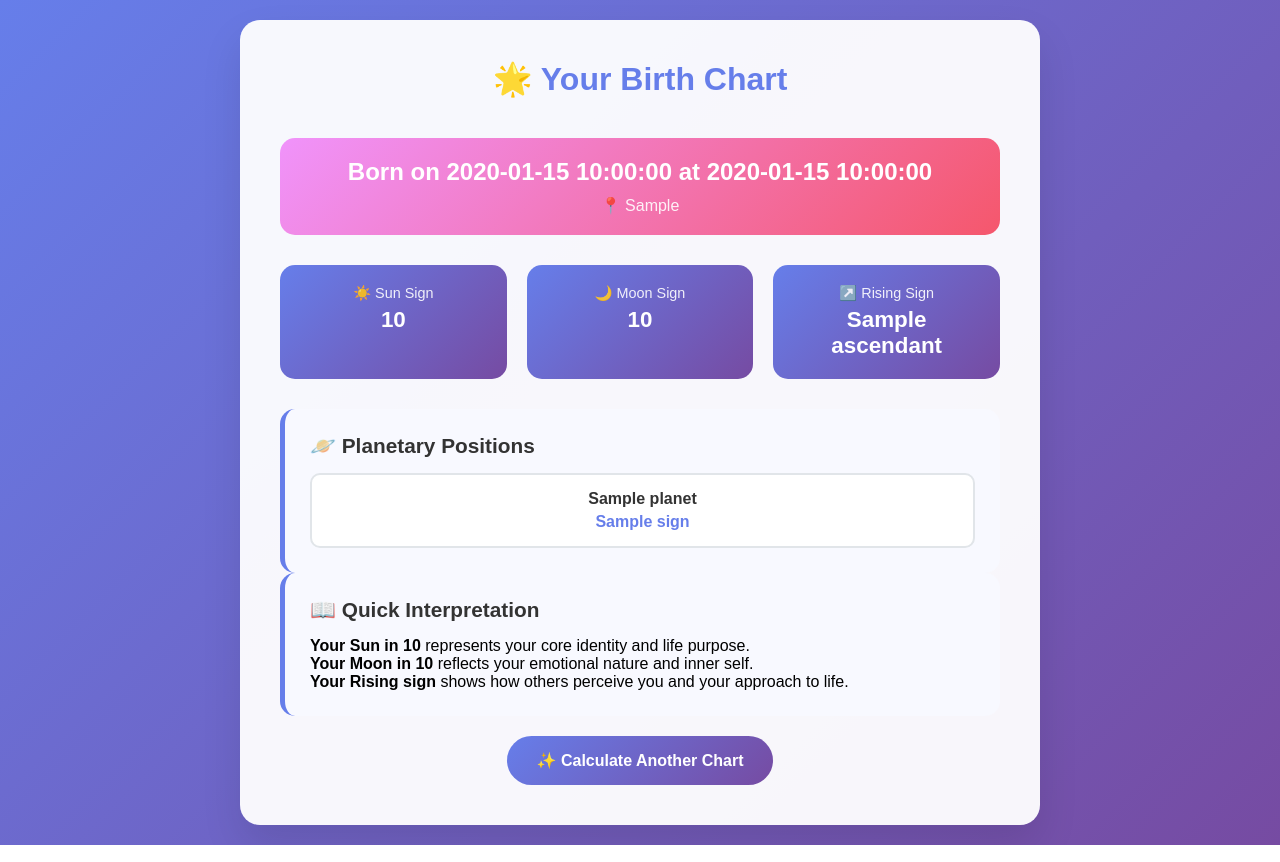
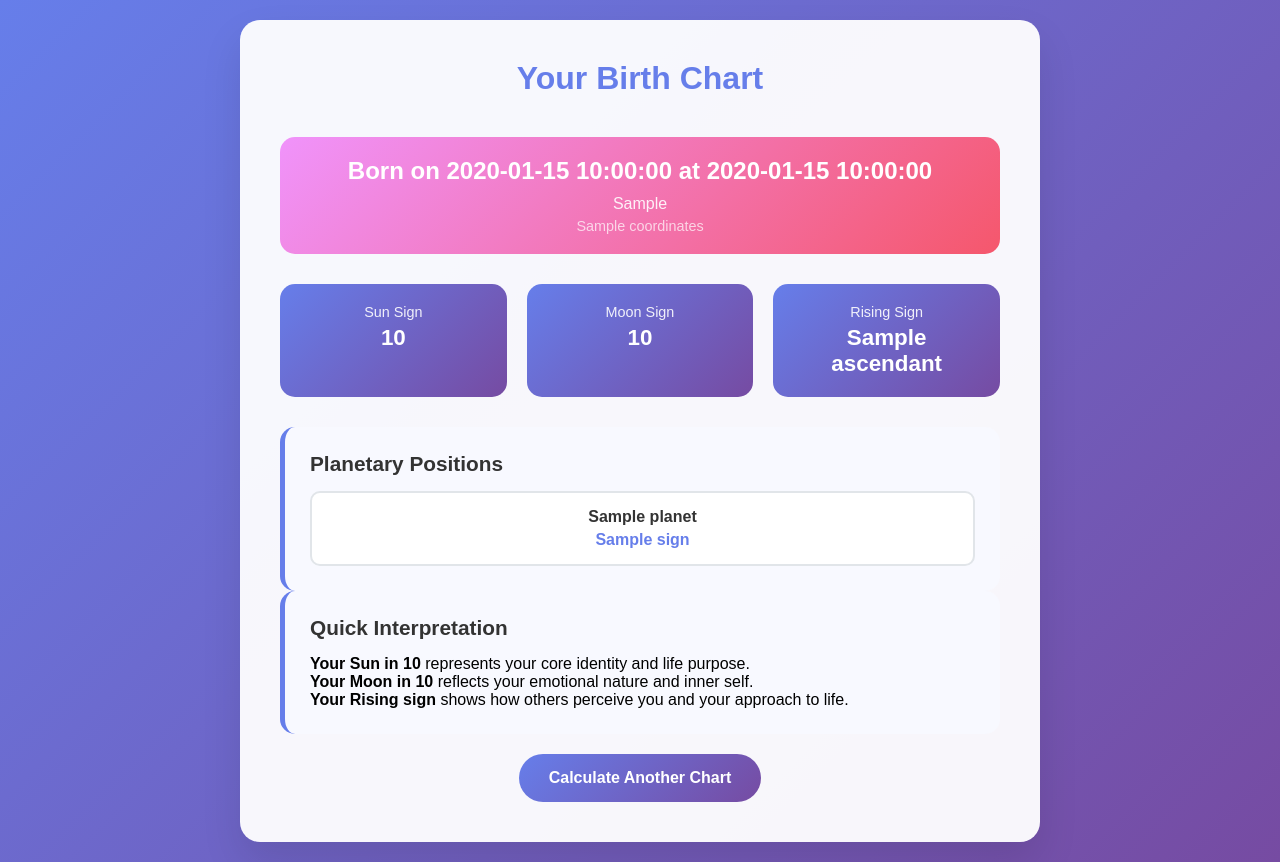
Before and after one commit to onlinecalculatorpro-astro/astrology-app, a Flask app: template templates/results.html in a window 1280 px wide. Run offline with Flask 3, Linux system fonts and the light colour scheme; the template is opened without the code that fills it: most values are stand-ins (such as "Sample title", 1, 10 or a date in 2020).

Commit message:
Display precise coordinates and clean location formatting

```diff
--- a/templates/results.html
+++ b/templates/results.html
@@ -156,31 +156,34 @@
 <body>
     <div class="container">
         <div class="header">
-            <div class="logo">🌟 Your Birth Chart</div>
+            <div class="logo">Your Birth Chart</div>
         </div>
 
         <div class="birth-info">
             <h2>Born on {{ chart.birth_date }} at {{ chart.birth_time }}</h2>
-            <p style="margin-top: 10px; opacity: 0.9;">📍 {{ chart.birth_location }}</p>
+            <p style="margin-top: 10px; opacity: 0.9;">{{ chart.birth_location }}</p>
+            {% if chart.coordinates %}
+            <p style="margin-top: 5px; opacity: 0.7; font-size: 0.9rem;">{{ chart.coordinates }}</p>
+            {% endif %}
         </div>
 
         <div class="big-three">
             <div class="sign-card">
-                <div class="sign-label">☀️ Sun Sign</div>
+                <div class="sign-label">Sun Sign</div>
                 <div class="sign-value">{{ chart.sun_sign }}</div>
             </div>
             <div class="sign-card">
-                <div class="sign-label">🌙 Moon Sign</div>
+                <div class="sign-label">Moon Sign</div>
                 <div class="sign-value">{{ chart.moon_sign }}</div>
             </div>
             <div class="sign-card">
-                <div class="sign-label">↗️ Rising Sign</div>
+                <div class="sign-label">Rising Sign</div>
                 <div class="sign-value">{{ chart.ascendant }}</div>
             </div>
         </div>
 
         <div class="chart-section">
-            <div class="section-title">🪐 Planetary Positions</div>
+            <div class="section-title">Planetary Positions</div>
             <div class="planets-grid">
                 {% for planet, sign in chart.planets.items() %}
                 <div class="planet-card">
@@ -192,14 +195,14 @@
         </div>
 
         <div class="chart-section">
-            <div class="section-title">📖 Quick Interpretation</div>
+            <div class="section-title">Quick Interpretation</div>
             <p><strong>Your Sun in {{ chart.sun_sign }}</strong> represents your core identity and life purpose.</p>
             <p><strong>Your Moon in {{ chart.moon_sign }}</strong> reflects your emotional nature and inner self.</p>
             <p><strong>Your Rising sign</strong> shows how others perceive you and your approach to life.</p>
         </div>
 
         <div class="center">
-            <a href="/" class="back-btn">✨ Calculate Another Chart</a>
+            <a href="/" class="back-btn">Calculate Another Chart</a>
         </div>
     </div>
 </body>
```
